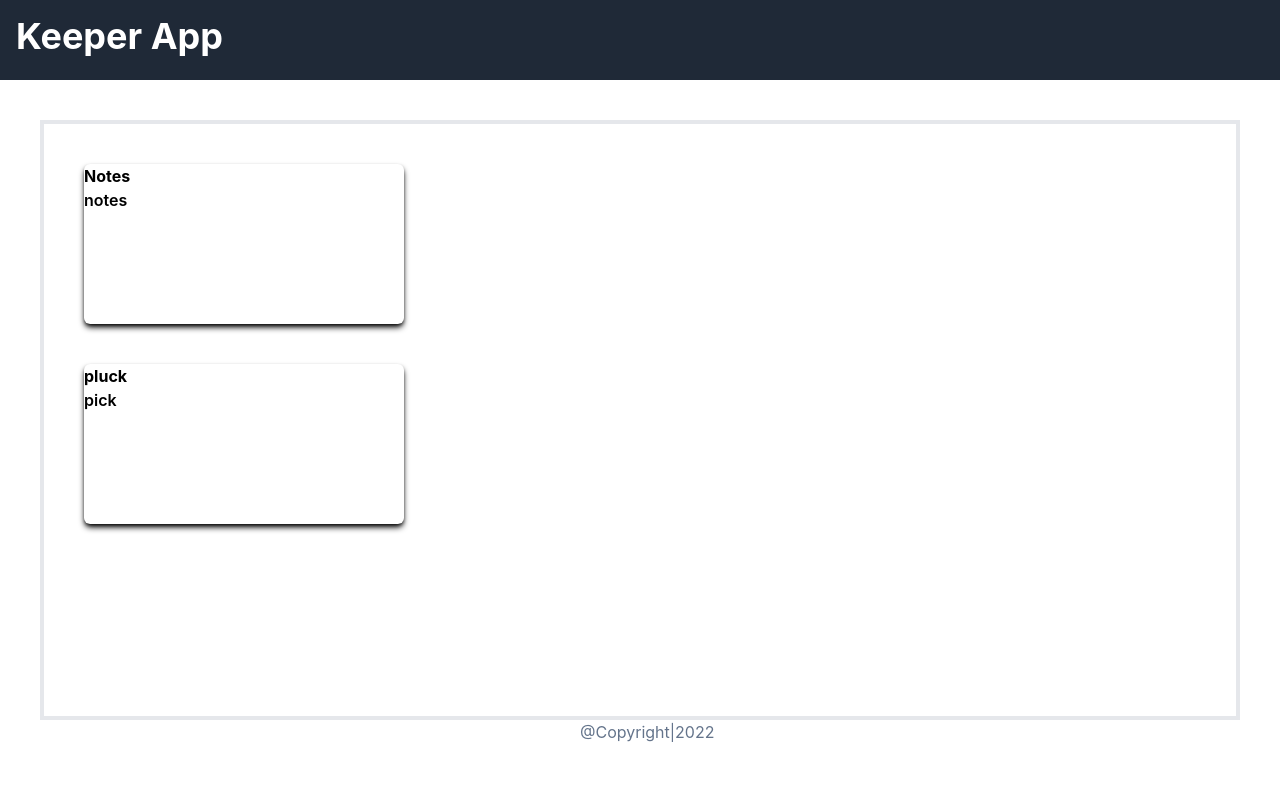
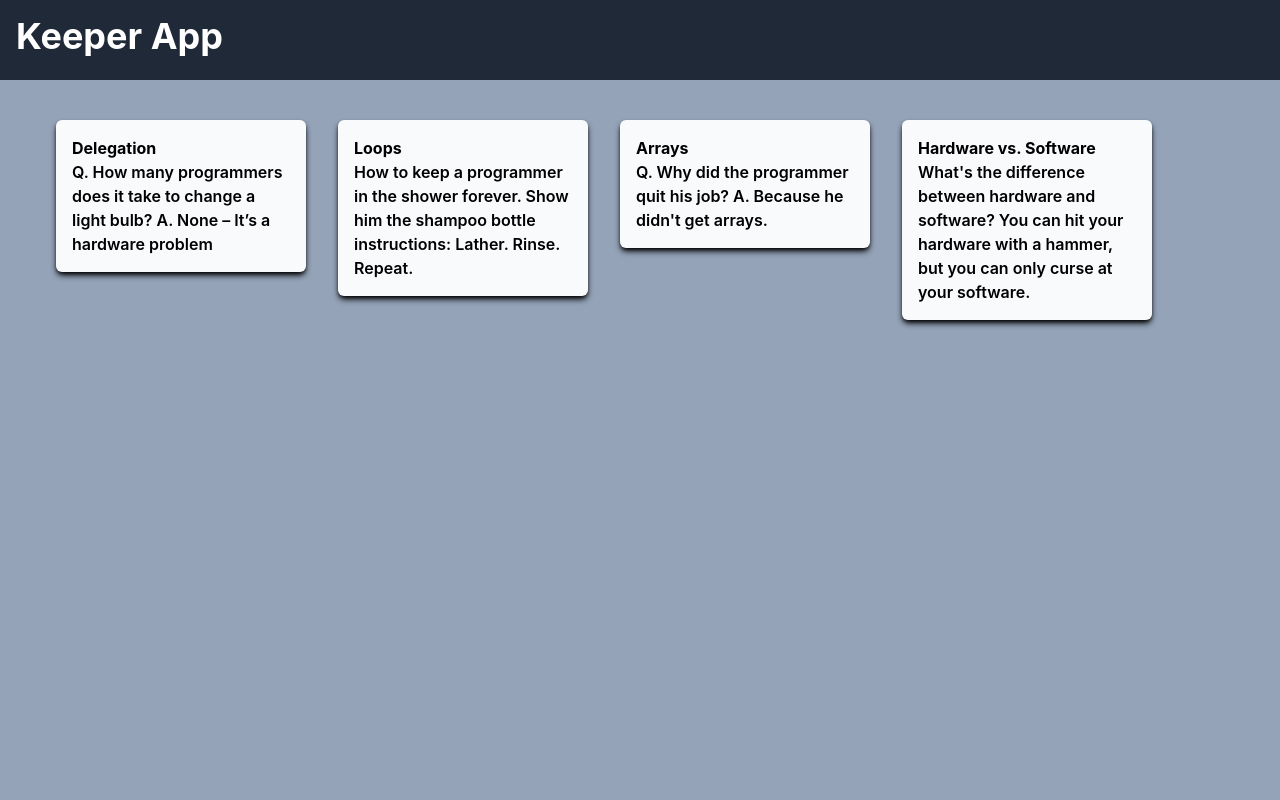
Before and after one commit to Ananya-Tripathi/keeper_app, a React (Create React App) app: page / in a window 1280 px wide. Shown: the top 800 px of the page. Built offline with nearby package versions, Linux system fonts and the light colour scheme.

Commit message:
importing array of notes

```diff
--- a/src/App.js
+++ b/src/App.js
@@ -4,7 +4,7 @@ import Notes from "./Component/Notes";
 import { Footer } from "./Component/Footer";
 export default function App() {
   return (
-    <div>
+    <div className="bg-slate-400">
       <Header />
       <Notes />
       <Footer />
--- a/src/Component/Footer.js
+++ b/src/Component/Footer.js
@@ -3,7 +3,7 @@ import React from "react";
 export const Footer = () => {
   const d = new Date();
   return (
-    <div className="max-w-screen">
+    <div className="max-w-screen mb-2">
       <p className="max-w-xs mx-auto text-slate-500 px-[100px]">
         @Copyright|{d.getFullYear()}
       </p>
--- a/src/Component/Notes.js
+++ b/src/Component/Notes.js
@@ -1,11 +1,10 @@
 import React from "react";
 import { NotesComponent } from "./NotesComponent";
-
+import data from "./data";
 export default function Notes() {
   return (
-    <div className="mx-10 mt-10 h-[600px] border-4 flex-wrap gap-8">
-      <NotesComponent title="Notes" notes="notes" />
-      <NotesComponent title="pluck" notes="pick " />
+    <div className="mx-10 my-10 flex flex-wrap gap-8 min-h-screen px-4 ">
+      {data.map(NotesComponent)}
     </div>
   );
 }
--- a/src/Component/NotesComponent.js
+++ b/src/Component/NotesComponent.js
@@ -2,11 +2,9 @@ import React from "react";
 
 export function NotesComponent(props) {
   return (
-    <div className="mx-10 my-10">
-      <div className="rounded-md max-w-xs h-40 shadow-md shadow-black">
-        <p className="font-bold">{props.title}</p>
-        <p className="font-semibold">{props.notes}</p>
-      </div>
+    <div className="rounded-md w-[250px] h-min shadow-md shadow-black p-4 bg-slate-50">
+      <p className="font-bold">{props.title}</p>
+      <p className="font-semibold">{props.content}</p>
     </div>
   );
 }
--- /dev/null
+++ b/src/Component/data.js
@@ -0,0 +1,27 @@
+const data = [
+    {
+      key: 1,
+      title: "Delegation",
+      content:
+        "Q. How many programmers does it take to change a light bulb? A. None – It’s a hardware problem"
+    },
+    {
+      key: 2,
+      title: "Loops",
+      content:
+        "How to keep a programmer in the shower forever. Show him the shampoo bottle instructions: Lather. Rinse. Repeat."
+    },
+    {
+      key: 3,
+      title: "Arrays",
+      content:
+        "Q. Why did the programmer quit his job? A. Because he didn't get arrays."
+    },
+    {
+      key: 4,
+      title: "Hardware vs. Software",
+      content:
+        "What's the difference between hardware and software? You can hit your hardware with a hammer, but you can only curse at your software."
+    }
+  ];
+export default data;
```
